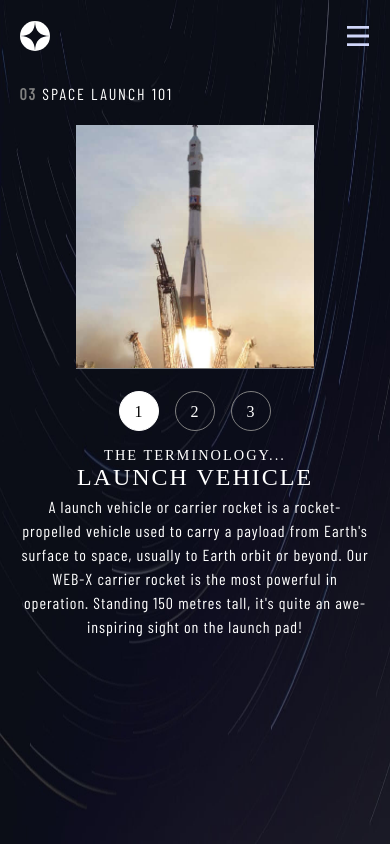
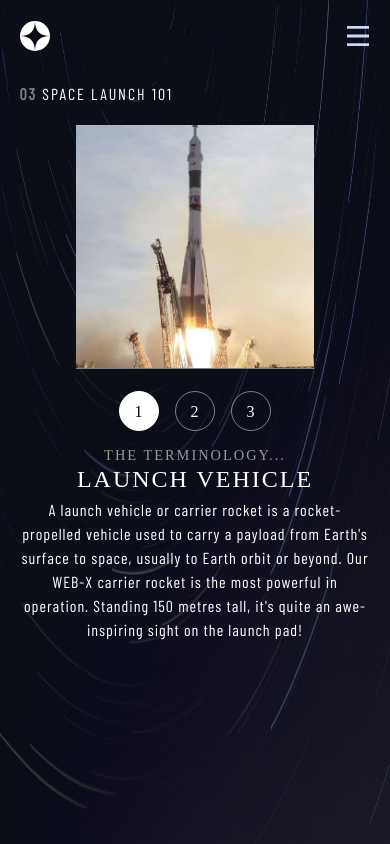
Before and after one commit to huongw/space-tourism, a React (Create React App) app: page /technology in a window 390 px wide. Built offline with nearby package versions, Linux system fonts and the light colour scheme; a web font is replaced by a local one.

Commit message:
change h3 titles to grey color

```diff
--- a/src/components/Crew/Crew.css
+++ b/src/components/Crew/Crew.css
@@ -34,7 +34,7 @@
 }
 .crew .content h3 {
   font-size: 2em;
-  color: grey;
+  color: rgb(153, 152, 152);
 }
 
 .crew .content p {
--- a/src/components/Technology/Tech.css
+++ b/src/components/Technology/Tech.css
@@ -27,7 +27,8 @@
   margin-bottom: 0.2em;
 }
 .tech .content h3 {
-  margin-bottom: 0.5em;
+  margin-bottom: 0.2em;
+  color: rgb(153, 152, 152);
 }
 
 .tech .content p {
@@ -82,10 +83,6 @@
 
   .tech .content h2 {
     font-size: 3em;
-  }
-
-  .tech .content h3 {
-    margin-bottom: 0;
   }
 
   .tech .content p {
```
